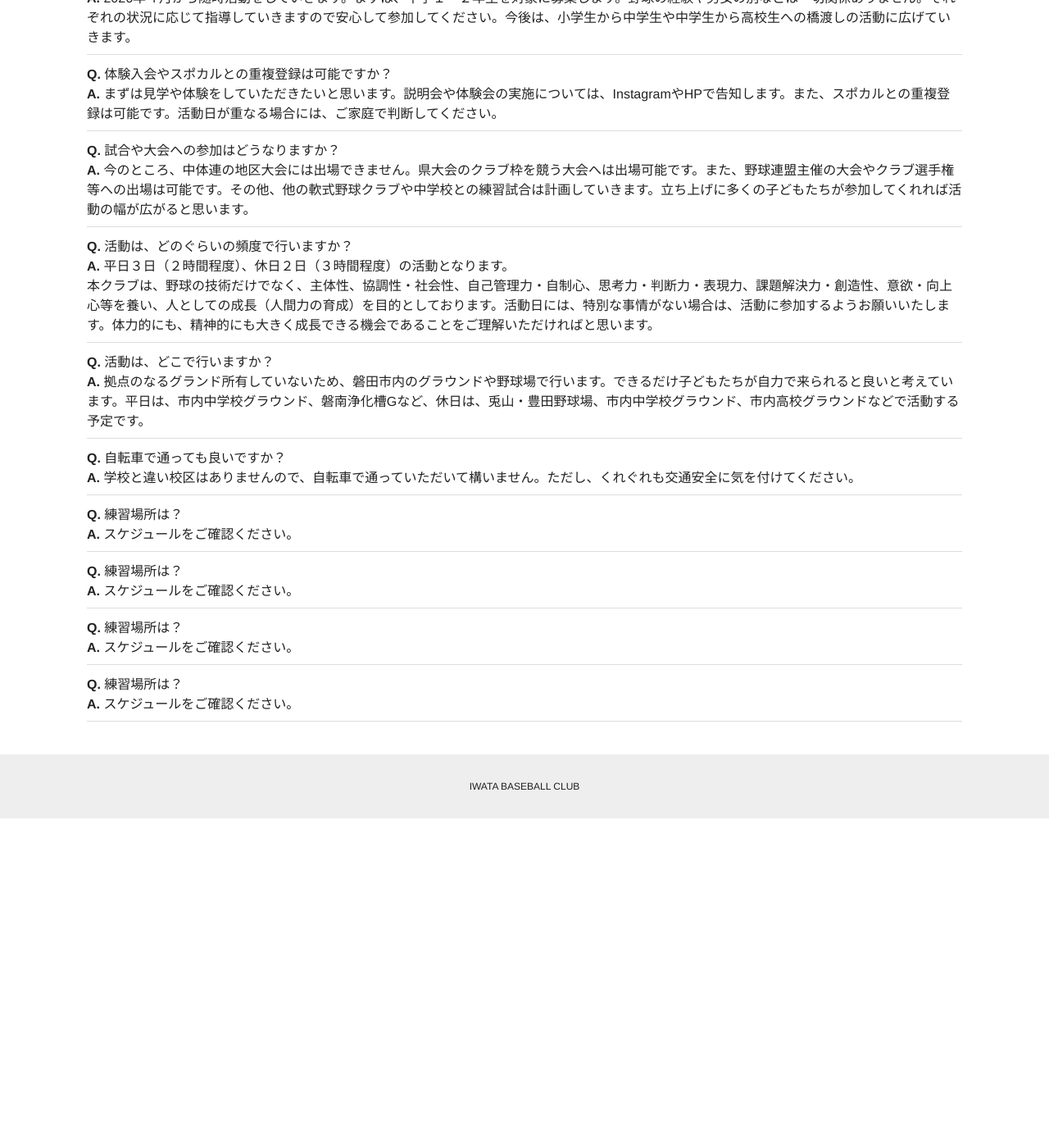
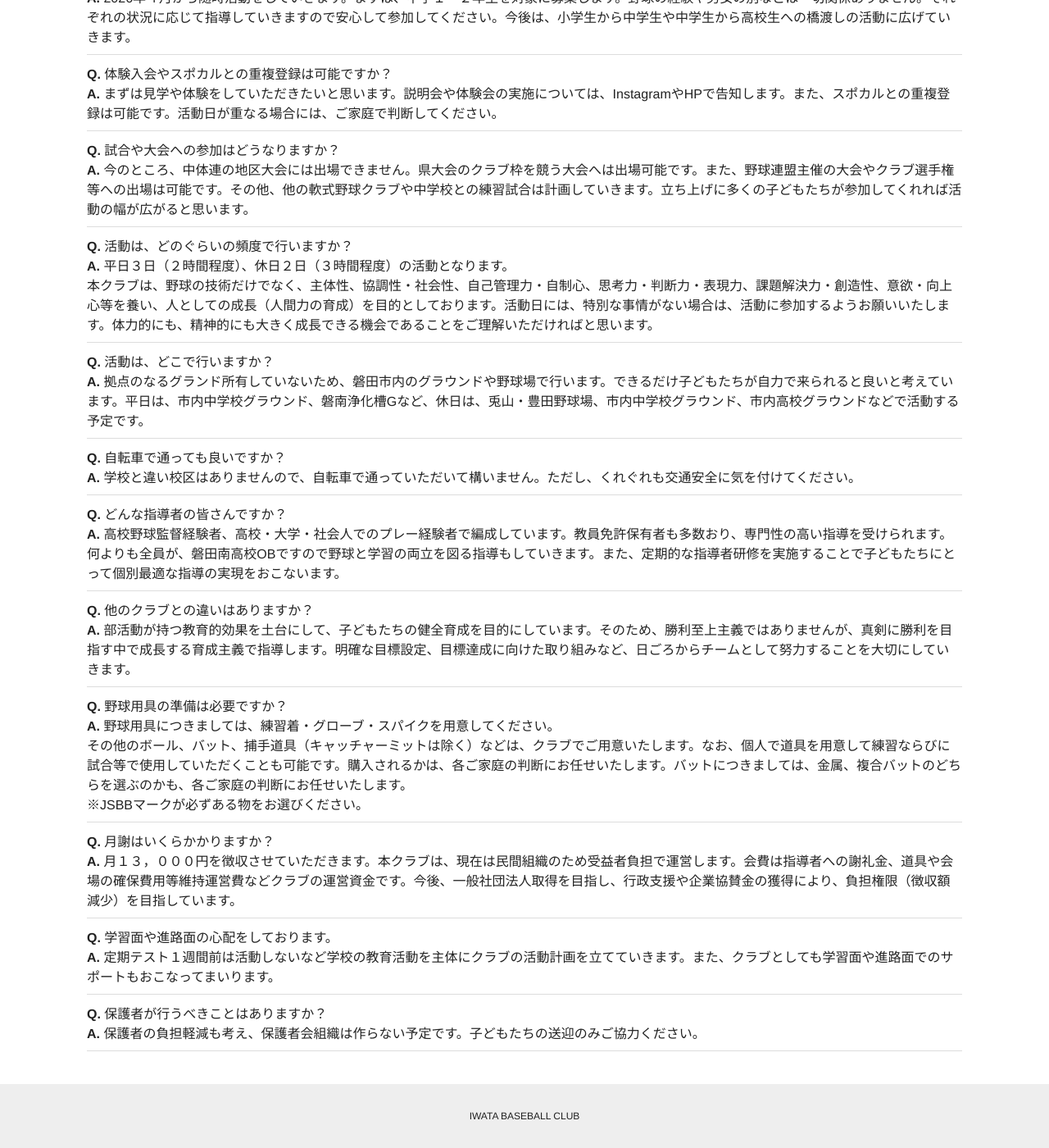
Before and after one commit to moutineigo/baseball, a Jekyll site: the page built from index.md, in a window 1280 px wide and 1400 px high, scrolled down 1743 px. Shown: the whole window at 82% size. Built offline with Jekyll 4.4.1, drawn with Linux system fonts in a browser that asks for light colours; before the commit the page ends 2741 px from its top, so only the background shows below that.

Commit message:
Add files via upload

```diff
--- a/_layouts/home.html
+++ b/_layouts/home.html
@@ -60,10 +60,13 @@ layout: default
 本クラブは、野球の技術だけでなく、主体性、協調性・社会性、自己管理力・自制心、思考力・判断力・表現力、課題解決力・創造性、意欲・向上心等を養い、人としての成長（人間力の育成）を目的としております。活動日には、特別な事情がない場合は、活動に参加するようお願いいたします。体力的にも、精神的にも大きく成長できる機会であることをご理解いただければと思います。</li>
     <li><strong>Q.</strong> 活動は、どこで行いますか？<BR><strong>A.</strong> 拠点のなるグランド所有していないため、磐田市内のグラウンドや野球場で行います。できるだけ子どもたちが自力で来られると良いと考えています。平日は、市内中学校グラウンド、磐南浄化槽Gなど、休日は、兎山・豊田野球場、市内中学校グラウンド、市内高校グラウンドなどで活動する予定です。</li>
     <li><strong>Q.</strong> 自転車で通っても良いですか？<BR><strong>A.</strong> 学校と違い校区はありませんので、自転車で通っていただいて構いません。ただし、くれぐれも交通安全に気を付けてください。</li>
-    <li><strong>Q.</strong> 練習場所は？<BR><strong>A.</strong> スケジュールをご確認ください。</li>
-    <li><strong>Q.</strong> 練習場所は？<BR><strong>A.</strong> スケジュールをご確認ください。</li>
-    <li><strong>Q.</strong> 練習場所は？<BR><strong>A.</strong> スケジュールをご確認ください。</li>
-    <li><strong>Q.</strong> 練習場所は？<BR><strong>A.</strong> スケジュールをご確認ください。</li>
-
+    <li><strong>Q.</strong> どんな指導者の皆さんですか？<BR><strong>A.</strong> 高校野球監督経験者、高校・大学・社会人でのプレー経験者で編成しています。教員免許保有者も多数おり、専門性の高い指導を受けられます。何よりも全員が、磐田南高校OBですので野球と学習の両立を図る指導もしていきます。また、定期的な指導者研修を実施することで子どもたちにとって個別最適な指導の実現をおこないます。</li>
+    <li><strong>Q.</strong> 他のクラブとの違いはありますか？<BR><strong>A.</strong> 部活動が持つ教育的効果を土台にして、子どもたちの健全育成を目的にしています。そのため、勝利至上主義ではありませんが、真剣に勝利を目指す中で成長する育成主義で指導します。明確な目標設定、目標達成に向けた取り組みなど、日ごろからチームとして努力することを大切にしていきます。</li>
+    <li><strong>Q.</strong> 野球用具の準備は必要ですか？<BR><strong>A.</strong> 野球用具につきましては、練習着・グローブ・スパイクを用意してください。<BR>
+その他のボール、バット、捕手道具（キャッチャーミットは除く）などは、クラブでご用意いたします。なお、個人で道具を用意して練習ならびに試合等で使用していただくことも可能です。購入されるかは、各ご家庭の判断にお任せいたします。バットにつきましては、金属、複合バットのどちらを選ぶのかも、各ご家庭の判断にお任せいたします。<BR>
+※JSBBマークが必ずある物をお選びください。</li>
+    <li><strong>Q.</strong> 月謝はいくらかかりますか？<BR><strong>A.</strong> 月１３，０００円を徴収させていただきます。本クラブは、現在は民間組織のため受益者負担で運営します。会費は指導者への謝礼金、道具や会場の確保費用等維持運営費などクラブの運営資金です。今後、一般社団法人取得を目指し、行政支援や企業協賛金の獲得により、負担権限（徴収額減少）を目指しています。</li>
+    <li><strong>Q.</strong> 学習面や進路面の心配をしております。<BR><strong>A.</strong> 定期テスト１週間前は活動しないなど学校の教育活動を主体にクラブの活動計画を立てていきます。また、クラブとしても学習面や進路面でのサポートもおこなってまいります。</li>
+    <li><strong>Q.</strong> 保護者が行うべきことはありますか？<BR><strong>A.</strong> 保護者の負担軽減も考え、保護者会組織は作らない予定です。子どもたちの送迎のみご協力ください。</li>
   </ul>
 </section>
```
